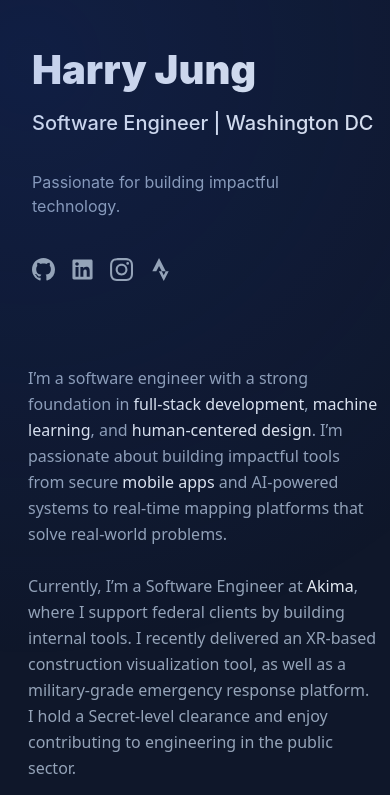
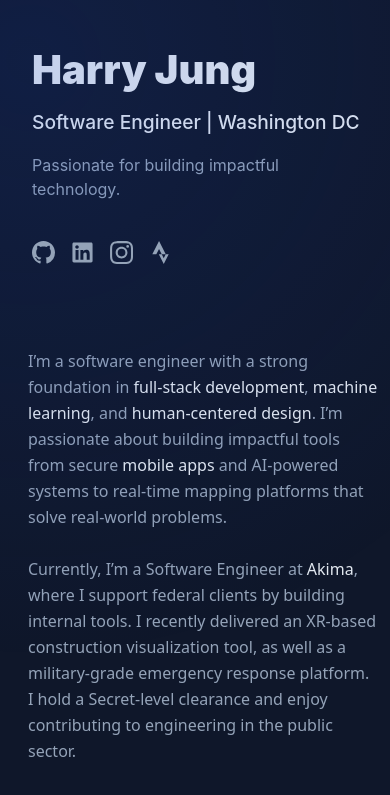
Before and after one commit to harryjng/personalWebsite, a React (Create React App) app: page / in a window 390 px wide. Shown: the top 795 px of the page. Built offline with nearby package versions, Linux system fonts and the light colour scheme.

Commit message:
mobile friendly

```diff
--- a/src/components/Hero.css
+++ b/src/components/Hero.css
@@ -80,7 +80,7 @@
   }
 
   .hero-description {
-    margin-top: 1rem;
+    margin-top: 0rem;
     max-width: 100%;
     font-size: 0.95rem;
   }
@@ -93,7 +93,7 @@
   }
 
   .hero-tagline {
-    font-size: 1.25rem;
+    font-size: 1.2rem;
     margin-top: 1rem;
       white-space: nowrap;
 
```
